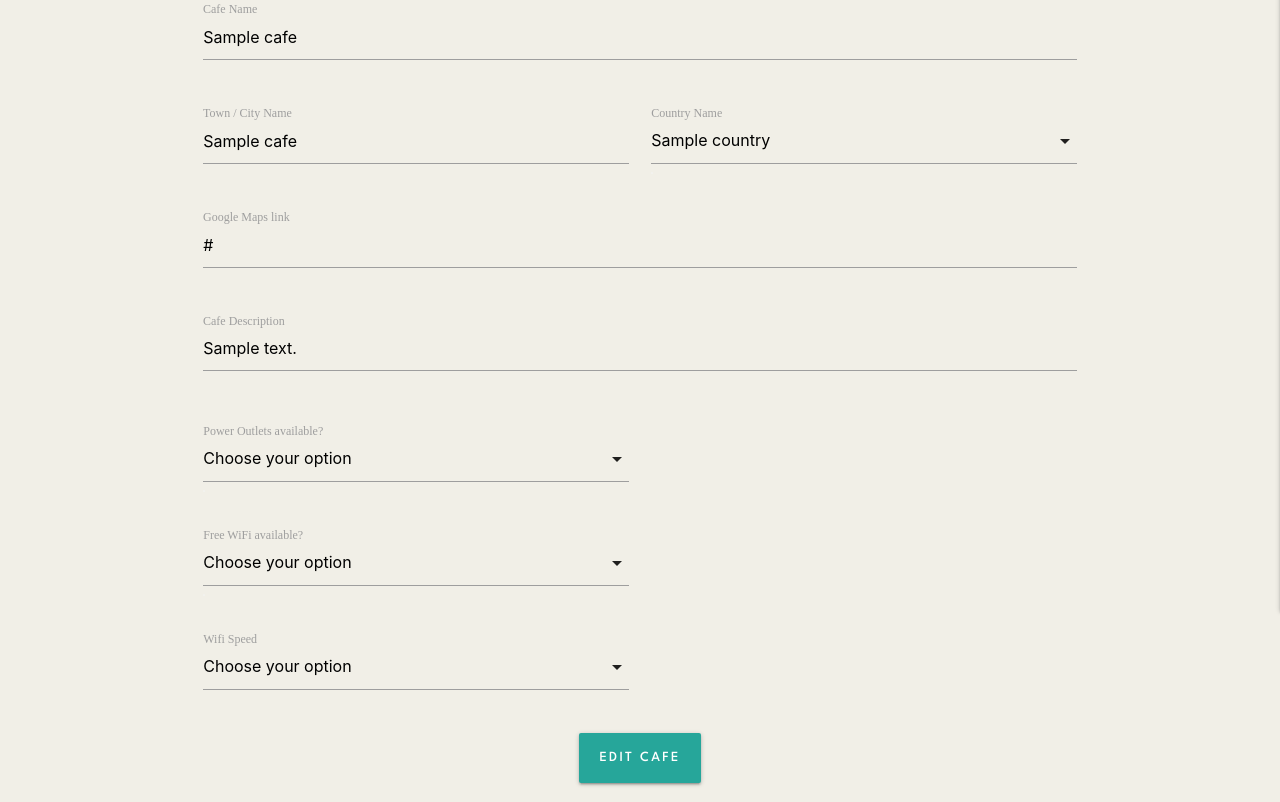
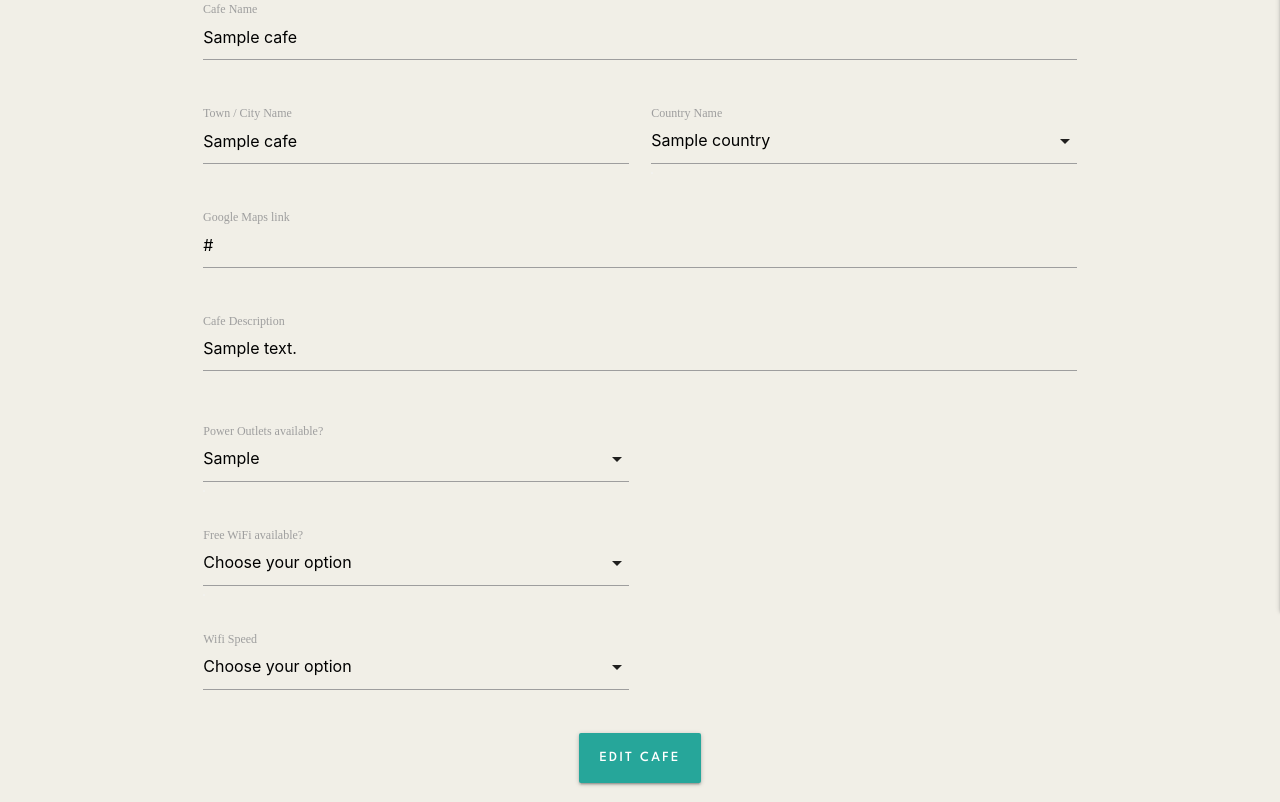
Before and after one commit to tarahwaters/milestone-project3, a Flask app: template templates/edit_cafe.html in a window 1280 px wide. Shown: the part 249-1051 px from the top of the page. Run offline with Flask 3, Linux system fonts and the light colour scheme; the template is opened without the code that fills it: most values are stand-ins (such as "Sample title", 1, 10 or a date in 2020); some libraries are stand-ins or nearby versions.

Commit message:
Add code for prefill of power outlet select option on form

```diff
--- a/templates/edit_cafe.html
+++ b/templates/edit_cafe.html
@@ -63,11 +63,15 @@
                     <!-- Power Outlets -->
                     <div class="input-field col s6">
                         <select id="power_outlets" name="power_outlets" class="validate" required>
-                            <option value="" disabled selected>Choose your option</option>
-                            <option value="Yes - many">Yes - many</option>
-                            <option value="Yes - some">Yes - some</option>
-                            <option value="None">None</option>
-                            </select>
+                            <option value="" disabled >Choose your option</option>
+                            {% for power_option in power_options %}
+                                {% if power_option.power_outlets == cafe.power_outlets %}
+                                    <option value="{{ power_option.power_outlets }}" selected>{{ power_option.power_outlets }}</option>
+                                {% else %}
+                                    <option value="{{ power_option.power_outlets }}">{{ power_option.power_outlets }}</option>
+                                {% endif %}
+                            {% endfor %}
+                        </select>
                         <label for="power_outlets">Power Outlets available?</label>
                     </div>
                 </div>
```
